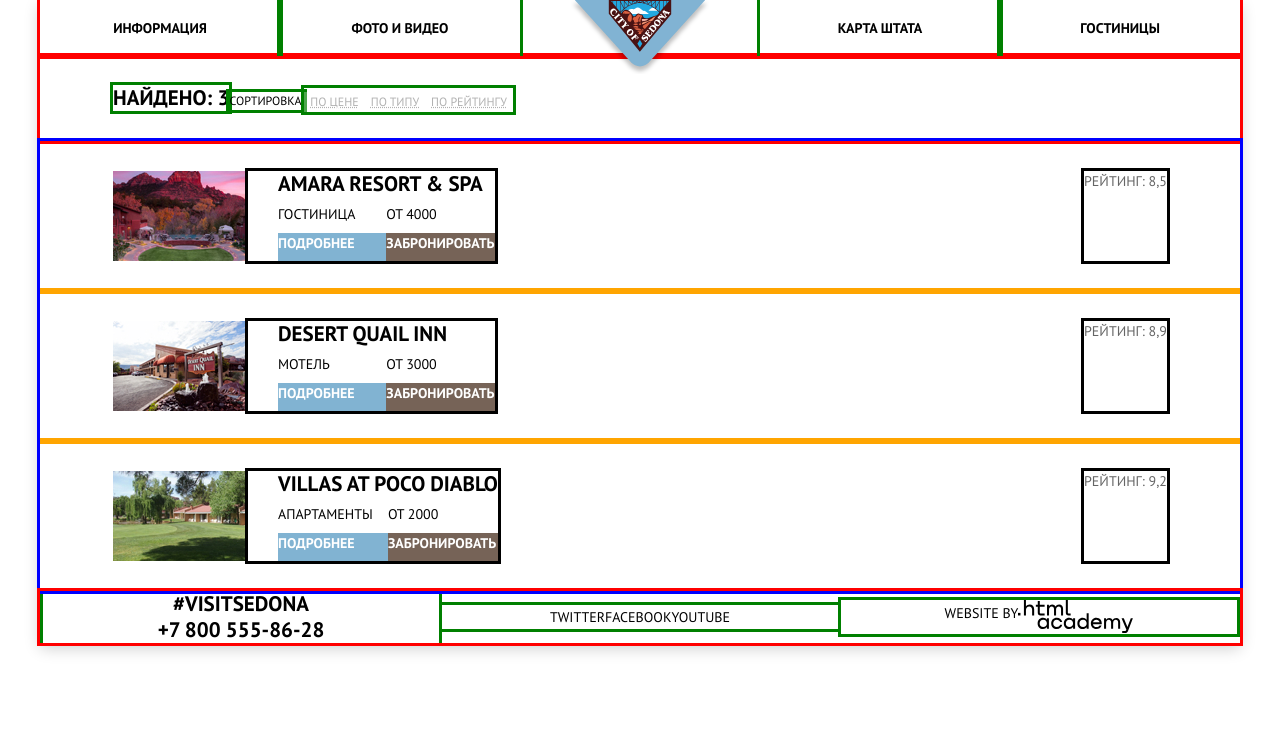
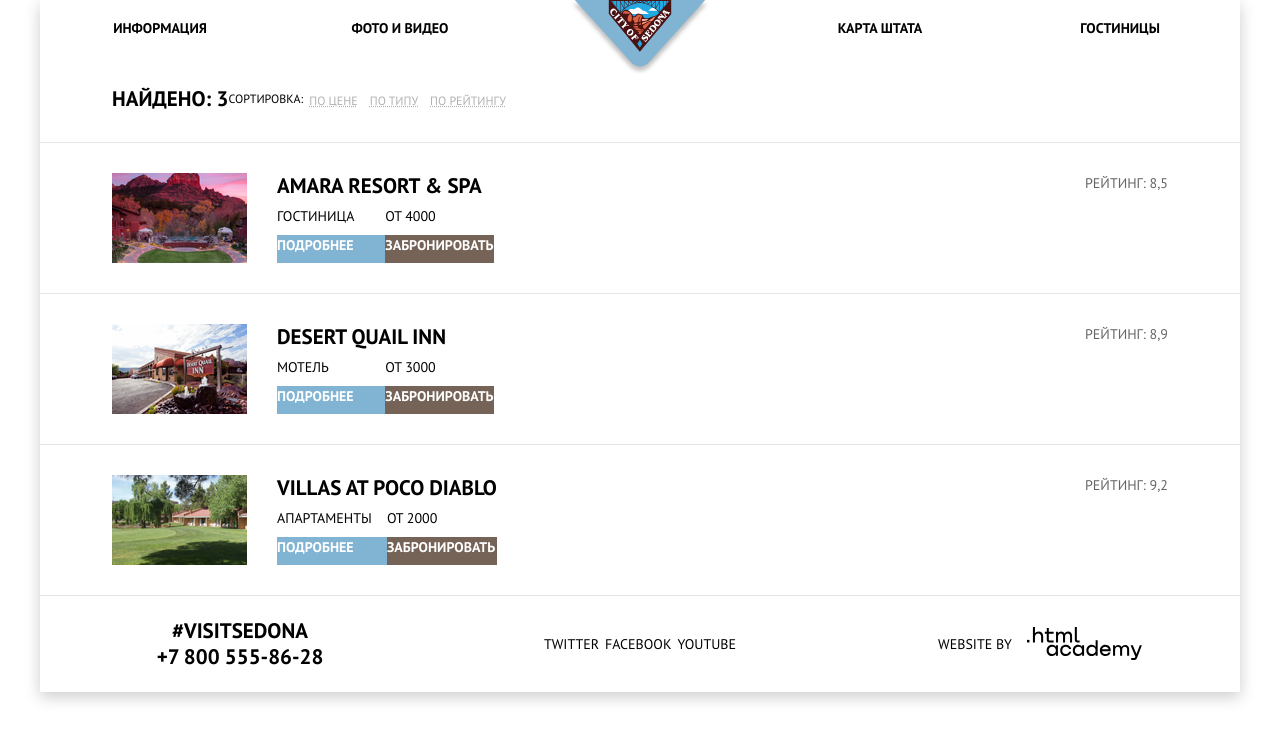
Before and after one commit to mugubb/1685753-sedona-31, a plain HTML site: page catalog.html in a window 1280 px wide. Drawn offline with Linux system fonts and the light colour scheme.

Commit message:
правки

```diff
--- a/catalog.html
+++ b/catalog.html
@@ -12,15 +12,15 @@
 <body>
 
   <header>
-    <nav class="main-navigation">
-      <a class="main-header-logo" href="index.html">
+    <nav class="navigation">
+      <a class="header-logo" href="index.html">
         <img src="img/logo.svg" width="138" height="70" alt="Герб города Седона">
       </a>
-      <ul class="site-navigation">
-        <li class="navigatoin-list-item"><a class="site-nav-link" href="blank.html">Информация</a></li>
-        <li class="navigatoin-list-item"><a class="site-nav-link" href="blank.html">Фото и видео</a></li>
-        <li class="navigatoin-list-item"><a class="site-nav-link" href="blank.html">Карта штата</a></li>
-        <li class="navigatoin-list-item"><a class="site-nav-link" href="catalog.html">Гостиницы</a></li>
+      <ul class="navigation-list">
+        <li class="navigation-list-item"><a class="navigation-link" href="blank.html">Информация</a></li>
+        <li class="navigation-list-item"><a class="navigation-link" href="blank.html">Фото и видео</a></li>
+        <li class="navigation-list-item"><a class="navigation-link" href="blank.html">Карта штата</a></li>
+        <li class="navigation-list-item"><a class="navigation-link" href="catalog.html">Гостиницы</a></li>
       </ul>
     </nav>
   </header>
@@ -116,7 +116,7 @@
     </section>
   </main>
 
-  <footer class="footer-wrapper">
+  <footer class="footer">
     <div class="footer-contacts">
       <span>#visitSEDONA</span>
       <a href="tel:+78005558628">+7 800 555-86-28</a>
--- a/css/style.css
+++ b/css/style.css
@@ -57,52 +57,47 @@ a {
   color: var(--basic-black);
 }
 
-.main-navigation {
+.navigation {
   line-height: 26px;
   font-weight: 700;
   position: relative;
-
-  outline: 3px solid red;
 }
 
-.main-header-logo {
+.header-logo {
   position: absolute;
   left: 50%;
   transform: translateX(-50%);
 }
 
-.site-navigation {
+.navigation-list {
   margin: 0;
   padding: 0;
   list-style: none;
   display: flex;
-  flex-direction: row;
 }
 
-.navigatoin-list-item {
+.navigation-list-item {
   width: 20%;
   padding-top: 15px;
   padding-bottom: 15px;
   text-align: center;
-
-  outline: 3px solid green;
 }
 
-.navigatoin-list-item:nth-child(2) {
+.navigation-list-item:nth-child(2) {
   margin-right: 20%;
 }
 
-.site-nav-link:hover {
+.navigation-link:hover {
   color: var(--basic-light-blue);
 }
 
-.site-nav-link:focus {
+.navigation-link:focus {
   color: var(--basic-black);
   mix-blend-mode: normal;
   opacity: 0.3;
 }
 
-.site-nav-link:active {
+.navigation-link:active {
   color: var(--basic-black);
 }
 
@@ -131,12 +126,6 @@ a {
   display: grid;
   grid-template-columns: 1fr 1fr 1fr;
   grid-template-rows: auto;
-
-  outline: 3px solid red;
-}
-
-.features-list-element {
-  outline: 3px solid green;
 }
 
 .features-list-element:nth-child(1) {
@@ -156,9 +145,7 @@ a {
 
 .features-image-box {
   background-color: var(--basic-light-blue);
-
   display: flex;
-  flex-direction: row;
 }
 
 .features-text-wrapper {
@@ -167,7 +154,7 @@ a {
 
 .feature-special-box {
   background-color: var(--special);
-  padding: 47px 40px;
+  padding: 48px 40px;
 }
 
 .interested {
@@ -191,13 +178,9 @@ a {
 }
 */
 
-.footer-wrapper {
+.footer {
   display: flex;
-  flex-direction: row;
-  justify-content: space-evenly;
   align-items: center;
-
-  outline: 3px solid red;
 }
 
 .footer-contacts {
@@ -208,21 +191,18 @@ a {
   display: flex;
   flex-direction: column;
   align-items: center;
-  flex-basis: 33%;
-
-  outline: 3px solid green;
+  width: 400px;
 }
 
 .footer-social-list {
   margin: 0;
-  padding: 0;
+  padding: 36px 0;
   list-style: none;
 
   display: flex;
   justify-content: center;
-  flex-basis: 33%;
-
-  outline: 3px solid green;
+  width: 400px;
+  gap: 6px;
 }
 
 .footer-copyright {
@@ -230,9 +210,9 @@ a {
 
   display: flex;
   justify-content: center;
-  flex-basis: 33%;
-
-  outline: 3px solid green;
+  align-items: center;
+  width: 400px;
+  gap: 15px;
 }
 
 /*catalog.html*/
@@ -244,36 +224,26 @@ a {
 
 .sorting {
   display: flex;
-  flex-direction: row;
-  align-items: baseline;
-  padding: 29px 73px;
-
-  outline: 3px solid red;
+  align-items: center;
+  padding: 30px 72px;
+  border-bottom: 1px solid var(--basic-neutral);
 }
 .sorting-list {
   margin: 0;
   padding: 0;
   list-style: none;
-
   display: flex;
-  flex-direction: row;
-
-  outline: 3px solid green;
 }
 
 .sorting-result-number {
   font-size: 21px;
   line-height: 26px;
   font-weight: 700;
-
-  outline: 3px solid green;
 }
 
 .sorting-type {
   font-size: 12px;
   line-height: 18px;
-
-  outline: 3px solid green;
 }
 
 .sorting-type-by {
@@ -324,23 +294,19 @@ a {
   list-style: none;
   display: flex;
   flex-direction: column;
-
-  outline: 3px solid blue;
 }
 
 .search-list-item {
   display: flex;
-  padding: 30px 73px;
+  padding: 30px 72px;
 
-  outline: 3px solid orange;
+  border-bottom: 1px solid var(--basic-neutral);
 }
 
 .result-text-wrapper {
   padding-left: 30px;
   display: grid;
   grid-template-columns: 1fr 1fr;
-
-  outline: 3px solid;
 }
 
 .result-link-text {
@@ -350,8 +316,6 @@ a {
 
 .rating-wrapper {
   margin-left: auto;
-
-  outline: 3px solid;
 }
 
 .search-text {
```
Also changed, not shown: blank.html (+8 -8 lines), index.html (+8 -8 lines).
